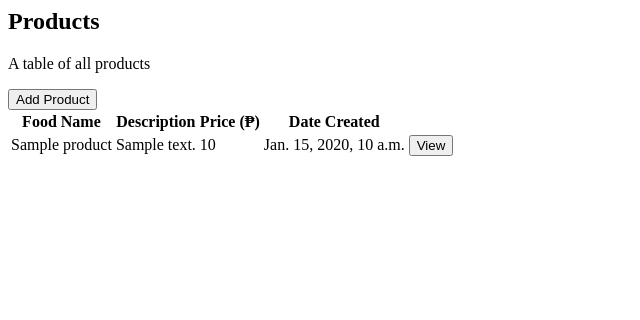
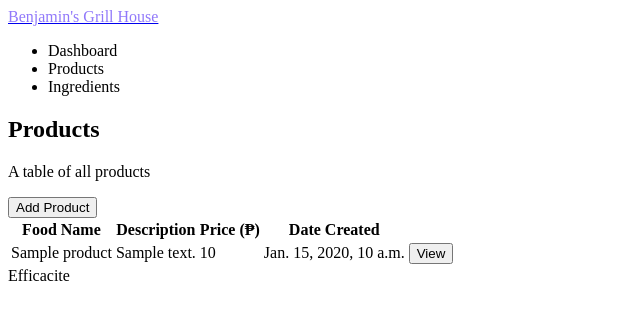
Before and after one commit to matthewdizon/efficacite_inventory_management, a Django app: template products/templates/products/index.html in a window 1280 px wide. Shown: the top 320 px of the page, without its empty margins (0-640 px from the left). Run offline with Django 3.2, Linux system fonts and the light colour scheme; the template is opened without the code that fills it: most values are stand-ins (such as "Sample title", 1, 10 or a date in 2020).

Commit message:
added base template

```diff
--- a/products/templates/products/add_product.html
+++ b/products/templates/products/add_product.html
@@ -1,3 +1,5 @@
+{% extends 'products/base.html' %}
+
 {% block content %}
 <div class="card w-75">
     <div class="card-header">
--- /dev/null
+++ b/products/templates/products/base.html
@@ -0,0 +1,37 @@
+<html>
+    <head>
+        <title>Benjamin's Grill House</title>
+        <link rel="stylesheet" href="https://fonts.googleapis.com/css?family=Roboto:300,400,500,700|Material+Icons">
+    </head>
+
+    <body>
+        <nav class="navbar navbar-expand-lg navbar-light sticky-top">
+            <a class="navbar-brand mb-0" href="/"><span style="color: #9179FA;">Benjamin's Grill House</span></a>
+            <ul class="navbar-nav ml-auto">
+                <li class="nav-item mx-2">
+                    Dashboard
+                </li>
+                <li class="nav-item mx-2">
+                    Products
+                </li>
+                <li class="nav-item mx-2">
+                    Ingredients
+                </li>
+            </ul>
+        </nav>
+
+        <div class="container-fluid pt-3">
+            <div class="row">
+                <div class="col-10 justify-content-center mb-5">
+                    {% block content %}
+                    {% endblock %}
+                </div>
+            </div>
+        </div>
+
+        <footer class="footer" style="position: fixed;">
+            <div class="container">Efficacite</div>
+        </footer>
+
+    </body>
+</html>
--- a/products/templates/products/index.html
+++ b/products/templates/products/index.html
@@ -1,3 +1,5 @@
+{% extends 'products/base.html' %}
+
 {% block content %}
 <section class="jumbotron text-center">
     <div class="container">
--- a/products/templates/products/view_product.html
+++ b/products/templates/products/view_product.html
@@ -1,3 +1,5 @@
+{% extends 'products/base.html' %}
+
 {% block content %}
 <div class="card w-75">
     <div class="card-header">
```
